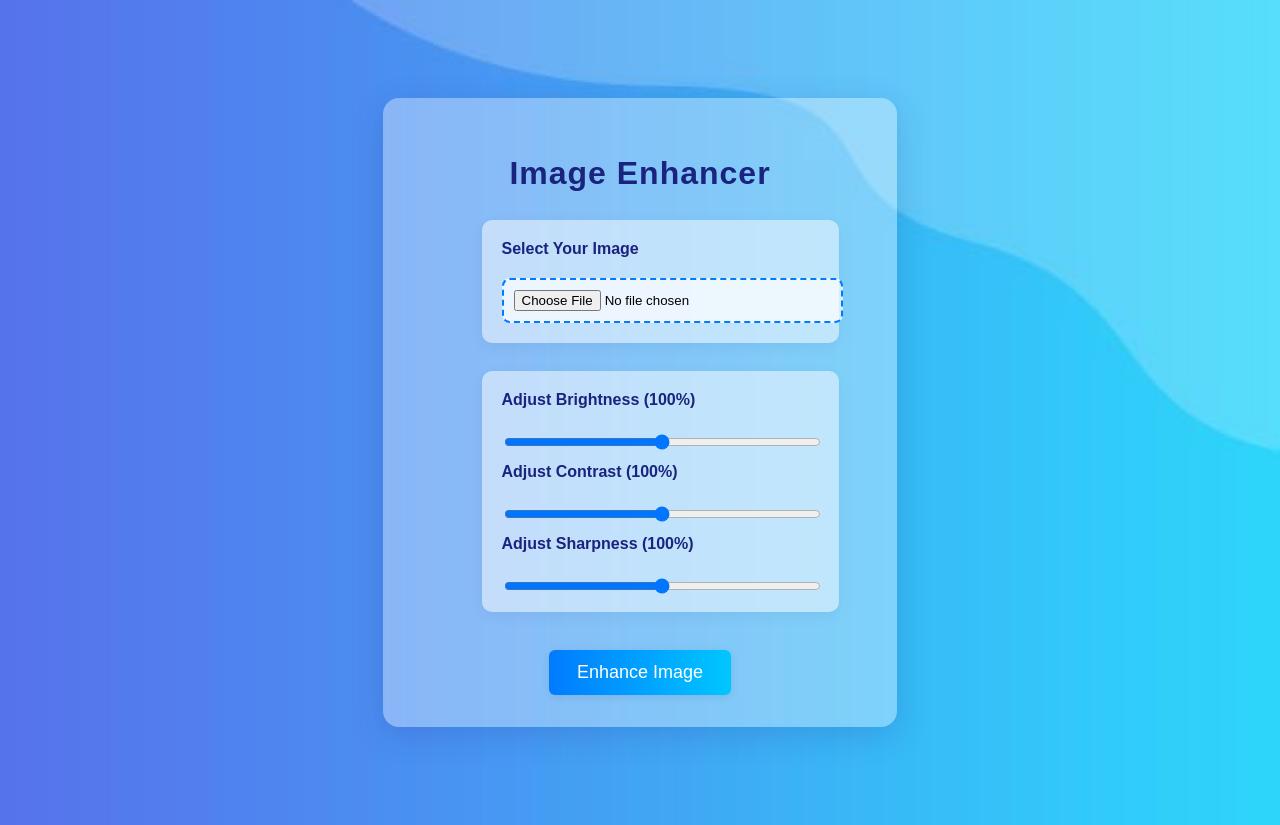
After one commit to adarshxx07/PyImageOptim, a Flask app: page /image_enhancement in a window 1280 px wide. The commit adds this page. Run offline with Flask 3, Linux system fonts and the light colour scheme.

Commit message:
added enhancement page and navigate it through index page's service

```diff
--- a/app.py
+++ b/app.py
@@ -1,8 +1,8 @@
-from flask import Flask, render_template, request, redirect, url_for, flash, session, send_file, send_from_directory  # Add this import for file downloads
+from flask import Flask, render_template, request, redirect, url_for, flash, session, send_file, send_from_directory
 from werkzeug.utils import secure_filename
 from flask_sqlalchemy import SQLAlchemy
 from flask_bcrypt import bcrypt
-from PIL import Image  # Add this import for image processing
+from PIL import Image, ImageEnhance  # Add ImageEnhance for image enhancement
 import os
 import io
 
@@ -13,13 +13,16 @@ app.config['SQLALCHEMY_DATABASE_URI'] = 'sqlite:///site.db'
 UPLOAD_FOLDER = 'static/uploads'
 CONVERTED_FOLDER = 'converted'
 COMPRESSED_FOLDER = 'static/compressed'
+ENHANCED_FOLDER = 'static/enhanced'  # Add enhanced folder
 app.config['UPLOAD_FOLDER'] = UPLOAD_FOLDER
 app.config['CONVERTED_FOLDER'] = CONVERTED_FOLDER
 app.config['COMPRESSED_FOLDER'] = COMPRESSED_FOLDER
+app.config['ENHANCED_FOLDER'] = ENHANCED_FOLDER  # Configure enhanced folder
 
 os.makedirs(UPLOAD_FOLDER, exist_ok=True)
 os.makedirs(CONVERTED_FOLDER, exist_ok=True)
 os.makedirs(COMPRESSED_FOLDER, exist_ok=True)
+os.makedirs(ENHANCED_FOLDER, exist_ok=True)  # Create enhanced directory
 
 db = SQLAlchemy(app)
 
@@ -152,9 +155,67 @@ def image_compression():
                                compressed=file.filename,
                                original_size=original_size,
                                compressed_size=compressed_size)
+
 def compress_image(input_path, output_path, quality=60):
     from PIL import Image
     with Image.open(input_path) as img:
         img.save(output_path, optimize=True, quality=quality)
+
+def enhance_image(input_path, output_path, brightness=1.0, contrast=1.0, sharpness=1.0):
+    with Image.open(input_path) as img:
+        # Apply brightness enhancement
+        if brightness != 1.0:
+            enhancer = ImageEnhance.Brightness(img)
+            img = enhancer.enhance(brightness)
+
+        # Apply contrast enhancement
+        if contrast != 1.0:
+            enhancer = ImageEnhance.Contrast(img)
+            img = enhancer.enhance(contrast)
+
+        # Apply sharpness enhancement
+        if sharpness != 1.0:
+            enhancer = ImageEnhance.Sharpness(img)
+            img = enhancer.enhance(sharpness)
+
+        img.save(output_path)
+
+@app.route('/image_enhancement', methods=['GET'])
+def image_enhancement_get():
+    return render_template('image_enhancement.html')
+
+@app.route('/image_enhancement', methods=['POST'])
+def image_enhancement():
+    if 'image' not in request.files:
+        return redirect(request.url)
+
+    file = request.files['image']
+    if file.filename == '':
+        return redirect(request.url)
+
+    if file:
+        filename = secure_filename(file.filename)
+        original_path = os.path.join(app.config['UPLOAD_FOLDER'], filename)
+        enhanced_path = os.path.join(app.config['ENHANCED_FOLDER'], filename)
+
+        file.save(original_path)
+
+        # Get enhancement parameters from form
+        brightness = float(request.form.get('brightness', 100)) / 100.0
+        contrast = float(request.form.get('contrast', 100)) / 100.0
+        sharpness = float(request.form.get('sharpness', 100)) / 100.0
+
+        # Enhance the image
+        enhance_image(original_path, enhanced_path, brightness, contrast, sharpness)
+
+        original_size = round(os.path.getsize(original_path) / 1024, 2)
+        enhanced_size = round(os.path.getsize(enhanced_path) / 1024, 2)
+
+        return render_template('image_enhancement.html',
+                            original=filename,
+                            enhanced=filename,
+                            original_size=original_size,
+                            enhanced_size=enhanced_size)
+
 if __name__ == '__main__':
     app.run(host="0.0.0.0", port=5000, debug=True)
--- /dev/null
+++ b/templates/image_enhancement.html
@@ -0,0 +1,153 @@
+<!DOCTYPE html>
+<html lang="en">
+<head>
+  <meta charset="UTF-8">
+  <title>Image Enhancer</title>
+  <style>
+    /* Reused styles */
+    body {
+      font-family: Arial, sans-serif;
+      text-align: center;
+      padding: 50px;
+      background: url("{{ url_for('static', filename='images/service-bg.jpg') }}") no-repeat center center fixed;
+      background-size: cover;
+      background-color: #f9f9f9;
+    }
+    .enhance-container {
+      background: rgba(255, 255, 255, 0.35);
+      border-radius: 16px;
+      box-shadow: 0 8px 32px 0 rgba(31, 38, 135, 0.18);
+      max-width: 450px;
+      margin: 40px auto;
+      padding: 36px 32px 32px 32px;
+      display: flex;
+      flex-direction: column;
+      align-items: center;
+    }
+    .enhance-container h1 {
+      margin-bottom: 28px;
+      color: #1a237e;
+      letter-spacing: 1px;
+    }
+    .form-group {
+      margin-bottom: 28px;
+      width: 100%;
+      text-align: left;
+      background: rgba(255, 255, 255, 0.5);
+      padding: 20px;
+      border-radius: 10px;
+      box-shadow: 0 4px 15px rgba(0, 0, 0, 0.05);
+      transition: transform 0.2s, box-shadow 0.2s;
+    }
+    .form-group:hover {
+      transform: translateY(-2px);
+      box-shadow: 0 6px 20px rgba(0, 0, 0, 0.08);
+    }
+    label {
+      font-weight: bold;
+      color: #1a237e;
+      margin-bottom: 12px;
+      display: block;
+      font-size: 16px;
+    }
+    input[type="file"] {
+      width: 100%;
+      margin-top: 8px;
+      padding: 10px;
+      border: 2px dashed #007bff;
+      border-radius: 8px;
+      background: rgba(255, 255, 255, 0.7);
+      cursor: pointer;
+    }
+    input[type="file"]:hover {
+      border-color: #0056b3;
+      background: rgba(255, 255, 255, 0.9);
+    }
+    .adjust-container {
+      display: flex;
+      flex-direction: column;
+      align-items: flex-start;
+      gap: 15px;
+    }
+    input[type="range"] {
+      width: 100%;
+      height: 8px;
+      border-radius: 4px;
+      background: linear-gradient(90deg, #007bff 0%, #00c6ff 100%);
+    }
+    .btn {
+      padding: 12px 28px;
+      background: linear-gradient(90deg, #007bff 0%, #00c6ff 100%);
+      color: white;
+      border: none;
+      border-radius: 6px;
+      font-size: 18px;
+      cursor: pointer;
+      margin-top: 10px;
+      transition: background 0.2s;
+      box-shadow: 0 2px 8px rgba(0, 0, 0, 0.08);
+    }
+    .btn:hover {
+      background: linear-gradient(90deg, #0056b3 0%, #00aaff 100%);
+    }
+    .image-preview {
+      margin: 24px 0 10px 0;
+      max-width: 350px;
+      border-radius: 10px;
+      box-shadow: 0 2px 12px rgba(0, 0, 0, 0.10);
+      background: #fff;
+      padding: 8px;
+    }
+    .result-section {
+      margin-top: 30px;
+      background: rgba(255,255,255,0.85);
+      border-radius: 12px;
+      padding: 18px 0 10px 0;
+      box-shadow: 0 2px 8px rgba(0,0,0,0.06);
+    }
+    .result-section h2 {
+      color: #007bff;
+      margin-bottom: 10px;
+    }
+  </style>
+</head>
+<body>
+  <div class="enhance-container">
+    <h1>Image Enhancer</h1>
+    <form action="{{ url_for('image_enhancement') }}" method="post" enctype="multipart/form-data">
+      <div class="form-group">
+        <label for="image">Select Your Image</label>
+        <input type="file" name="image" id="image" accept="image/*" required>
+      </div>
+      <div class="form-group adjust-container">
+        <label for="brightness">Adjust Brightness (<span id="brightnessValue">100</span>%)</label>
+        <input type="range" id="brightness" name="brightness" min="0" max="200" value="100" oninput="brightnessValue.textContent = this.value">
+
+        <label for="contrast">Adjust Contrast (<span id="contrastValue">100</span>%)</label>
+        <input type="range" id="contrast" name="contrast" min="0" max="200" value="100" oninput="contrastValue.textContent = this.value">
+
+        <label for="sharpness">Adjust Sharpness (<span id="sharpnessValue">100</span>%)</label>
+        <input type="range" id="sharpness" name="sharpness" min="0" max="200" value="100" oninput="sharpnessValue.textContent = this.value">
+      </div>
+      <button class="btn" type="submit">Enhance Image</button>
+    </form>
+
+    {% if original %}
+    <div class="result-section">
+      <h2>Original Image</h2>
+      <img class="image-preview" src="{{ url_for('static', filename='uploads/' + original) }}">
+      <p>Original size: {{ original_size }} KB</p>
+    </div>
+    {% endif %}
+
+    {% if enhanced %}
+    <div class="result-section">
+      <h2>Enhanced Image</h2>
+      <img class="image-preview" src="{{ url_for('static', filename='enhanced/' + enhanced) }}">
+      <p>Enhanced size: {{ enhanced_size }} KB</p>
+      <a class="btn" href="{{ url_for('static', filename='enhanced/' + enhanced) }}" download>Download Enhanced Image</a>
+    </div>
+    {% endif %}
+  </div>
+</body>
+</html>
--- a/templates/index.html
+++ b/templates/index.html
@@ -123,6 +123,7 @@
                 </a>
             </div>
             <div class="col-lg-3 col-md-6">
+                <a href="{{ url_for('image_enhancement') }}" style="text-decoration: none; color: inherit;">
                     <div class="service-item wow fadeInUp" data-wow-duration="1s" data-wow-delay="0.4s">
                         <div class="icon">
                             <i class="fa fa-magic"></i>
@@ -130,6 +131,7 @@
                         <h4>Image Enhancement</h4>
                         <p>Enhance brightness, contrast, and sharpness.</p>
                     </div>
+                </a>
             </div>
             <div class="col-lg-3 col-md-6">
                 <a href="image_converter" style="text-decoration: none; color: inherit;">
```
Lines whose indentation alone changed are shown as unchanged.
